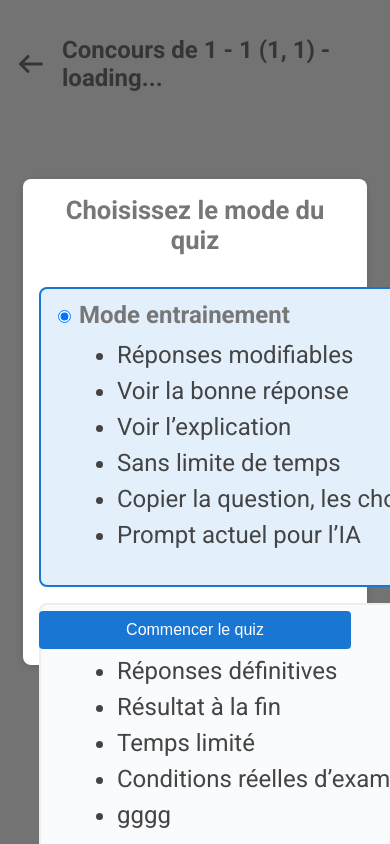
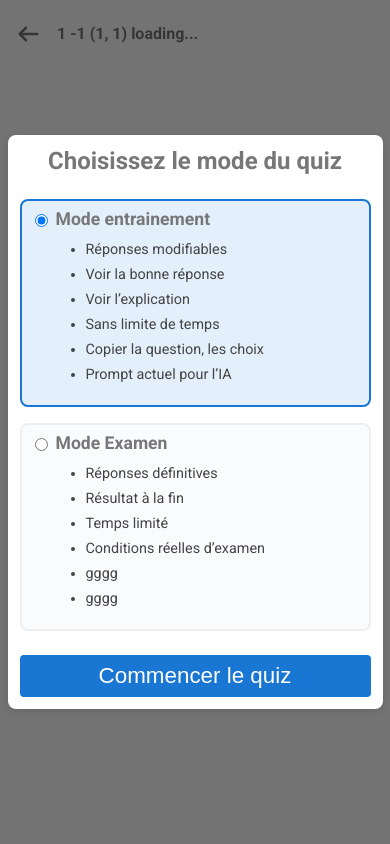
Before and after one commit to mohamedMohaffed/ConcourMaroc, a React (Vite) app in the folder frontend/: page /concours/1/1/1/1/concour in a window 390 px wide. Built offline with nearby package versions, Linux system fonts and the light colour scheme.

Commit message:
fix slectedMode style for phone

```diff
--- a/frontend/src/pages/Quiz/Quiz.css
+++ b/frontend/src/pages/Quiz/Quiz.css
@@ -1,7 +1,3 @@
-}
-
-/* .quiz_title{
-} */
 
 .quiz__go__back-icon{
     cursor: pointer;
--- a/frontend/src/pages/Quiz/components/ModeSelect/ModeSelect.css
+++ b/frontend/src/pages/Quiz/components/ModeSelect/ModeSelect.css
@@ -109,29 +109,41 @@
 
 @media (max-width: 48em) {
   .quiz__mode-select {
-    max-width: 43.75rem;
-    width: 80%;
+    max-width: 90%;
+    width: 100%;
+    padding: 0.75rem;
   }
 
   .quiz__mode-title {
-    font-size: 1.6rem;
+    font-size: 1.5rem;
+    text-align: center;
   }
 
-  .quiz__mode-select {
-    padding: 1rem;
-  }
+  .quiz__mode-subtitle {
+  font-size: 1.1rem;
+}
+
 
   .quiz__mode-options {
     flex-direction: column;
     gap: 1rem;
+    margin: 1.5rem 0;
+    height: auto;
+    width: 100%;
   }
 
   .quiz__mode-option {
-    padding: 0.75rem;
+    padding: 0.5rem;
+    font-size: 1rem;
+  }
+
+  .quiz__mode-option ul {
+    margin-left: 1rem;
+    font-size: 0.9rem;
   }
 
   .quiz__mode-submit-btn {
-    font-size: 1rem;
-    padding: 0.625rem 0;
+    font-size: 1.4rem;
+    padding: 0.5rem 0;
   }
 }
--- a/frontend/src/pages/Quiz/components/QuizHeader/QuizHeader.css
+++ b/frontend/src/pages/Quiz/components/QuizHeader/QuizHeader.css
@@ -5,3 +5,23 @@
     padding:1rem;
     color:#777777;
 }
+
+.quiz__header-info{
+    display:flex;
+    justify-content:center;
+    align-items:center;
+    gap:1rem;
+}
+
+@media (max-width: 48em) {
+    .quiz__header{
+        padding:0.5rem 1rem;
+    }
+    .quiz_title{
+        font-size:1rem;
+    }
+
+    .quiz_title-prefix {
+        display: none; /* Hide only "Concours de" on smaller screens */
+    }
+}
--- a/frontend/src/pages/Quiz/components/QuizHeader/QuizHeader.jsx
+++ b/frontend/src/pages/Quiz/components/QuizHeader/QuizHeader.jsx
@@ -6,16 +6,23 @@ import './QuizHeader.css';
 const QuizHeader = ({ subject, universite, niveau, year, quizMode, getData }) => {
     return (
         <div className="quiz__header">
+            <div className="quiz__header-info">
             <Link to={`/concours/${niveau}/${universite}/${year}/matieres`}>
                 <FontAwesomeIcon
                     icon={faArrowLeft}
                     className="quiz__go__back-icon"
-                    size="xl"
+                    size="lg"
                 />
             </Link>
-            <h2 className="quiz_title">
-                Concours de {subject} - {universite.toUpperCase()} ({niveau}, {year}) - {getData ? quizMode : "loading..."}
-            </h2>
+            <h3 className="quiz_title">
+                <span className="quiz_title-prefix">Concours de</span> {subject} -
+                {universite.toUpperCase()} ({niveau}, {year}) <span className="quiz_title-prefix">-</span> {getData ? quizMode : "loading..."}
+            </h3>
+            </div>
+            <div className="quiz_header-navigtion">
+
+            </div>
+
         </div>
     );
 };
```
